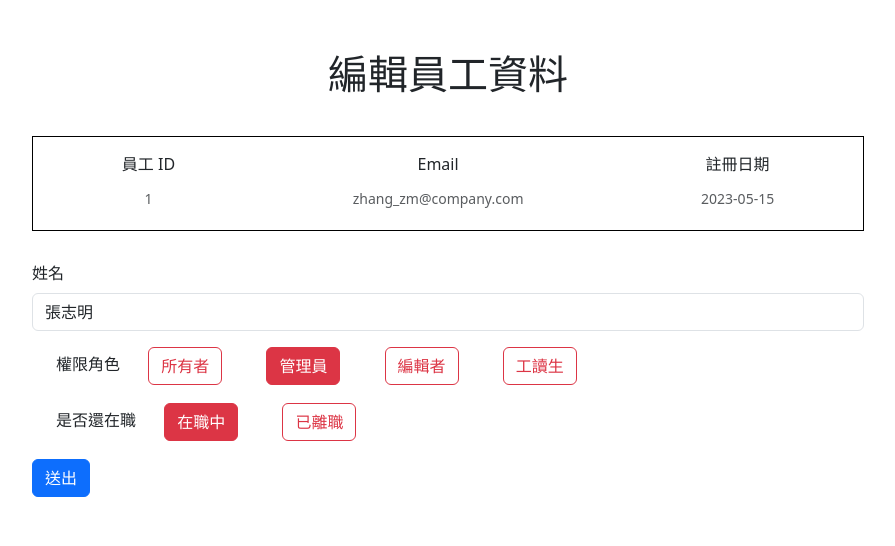
After one commit to ShirleyHHHung/Content-Management-System_self, a PHP site: page /employee/pageMsg.php?id=1 in a window 1280 px wide. The commit adds this page. Shown: the top 546 px of the page, without its empty margins (192-1087 px from the left). Run offline with PHP 8.4, Linux system fonts and the light colour scheme; data comes from the database, SQL or seed files in the repository.

Commit message:
調整會員清單的分頁(將封鎖分類推到最右邊)、修改頁單選題改成按鈕。建立員工頁:清單、修改、離職(軟刪除)。

```diff
--- /dev/null
+++ b/employee/pageAdd.php
@@ -0,0 +1,3 @@
+<?
+
+?>
--- /dev/null
+++ b/employee/pageMsg.php
@@ -0,0 +1,166 @@
+<?
+// 編輯員工資料頁
+
+require_once("../conn.php");
+
+$emID = $_GET["id"];
+
+
+// SQL語法
+$sql = "SELECT * FROM `employee` WHERE `em_id` = $emID";
+
+
+// 連結資料庫
+$stmt = $conn->prepare($sql);
+
+
+try {
+    $stmt->execute();
+    $row = $stmt->fetch(PDO::FETCH_ASSOC);
+
+    $conn = NULL;
+} catch (PDOException $e) {
+    echo "你的資料讀取失敗欸!因為:" . $e->getMessage();
+    $conn = NULL;
+    exit;
+}
+
+?>
+
+
+
+<!DOCTYPE html>
+<html lang="zh-hant-TW">
+
+<head>
+    <meta charset="UTF-8">
+    <meta name="viewport" content="width=device-width, initial-scale=1.0">
+    <title>Document</title>
+    <link rel="stylesheet" href="https://cdn.jsdelivr.net/npm/bootstrap@5.3.3/dist/css/bootstrap.min.css">
+    <style>
+        .container {
+            width: 65%;
+            padding: 50px 0;
+        }
+
+        .title {
+            padding: 0 0 30px 0;
+            text-align: center;
+        }
+
+        .info-box {
+            display: flex;
+            justify-content: space-around;
+            border: 1px solid black;
+            margin-bottom: 30px;
+            padding: 15px 0 5px 0;
+        }
+    </style>
+</head>
+
+<body>
+    <div class="container">
+        <h1 class="title">編輯員工資料</h1>
+        <form action="./doUpdate.php" method="POST">
+            <div class="info info-box">
+                <div class="mb-3 text-center">
+                    <label for="em_id" class="form-label">員工 ID</label>
+                    <div name="em_id" id="em_id" class="form-text"><?= $row["em_id"] ?></div>
+                </div>
+                <div class="mb-3 text-center">
+                    <label for="em_email" class="form-label">Email</label>
+                    <div name="em_email" class="form-text"><?= $row["em_email"] ?></div>
+                </div>
+                <div class="mb-3 text-center">
+                    <label for="em_hire_date" class="form-label">註冊日期</label>
+                    <div id="em_hire_date" class="form-text"><?= $row["em_hire_date"] ?></div>
+                </div>
+            </div>
+            <div class="mb-3" hidden>
+                <label for="emIdHidden" class="form-label">員工 ID</label>
+                <input name="em_id" type="text" class="form-control" id="emIdHidden" value="<?= $row["em_id"] ?>">
+            </div>
+
+            <div class="mb-3">
+                <label for="em_full_name" class="form-label">姓名</label>
+                <input name="em_full_name" type="text" class="form-control" id="em_full_name" value="<?= $row["em_full_name"] ?>">
+                <span class="form-text text-danger" idn="nameErrorText"></span>
+            </div>
+
+
+            <div class="mb-3 form-check">
+                <!-- 單選 -->
+                <span>權限角色</span>
+                <div class="form-check form-check-inline">
+                    <input type="radio" name="role_id" class="btn-check" id="exampleCheck1"  value="2" <?= ($row["role_id"] == 2) ? "checked" : "" ?>>
+                    <label class="btn btn-outline-danger" for="exampleCheck1">所有者</label>
+                </div>
+                <div class="form-check form-check-inline">
+                    <input type="radio" name="role_id" class="btn-check" id="exampleCheck2" value="3" <?= ($row["role_id"] == 3) ? "checked" : "" ?>>
+                    <label class="btn btn-outline-danger" for="exampleCheck2">管理員</label>
+                </div>
+                <div class="form-check form-check-inline">
+                    <input type="radio" name="role_id" class="btn-check" id="exampleCheck3" value="4" <?= ($row["role_id"] == 4) ? "checked" : "" ?>>
+                    <label class="btn btn-outline-danger" for="exampleCheck3">編輯者</label>
+                </div>
+                <div class="form-check form-check-inline">
+                    <input type="radio" name="role_id" class="btn-check" id="exampleCheck4" value="5" <?= ($row["role_id"] == 5) ? "checked" : "" ?>>
+                    <label class="btn btn-outline-danger" for="exampleCheck4">工讀生</label>
+                </div>
+            </div>
+            <div class="mb-3 form-check">
+                <!-- 單選 -->
+                <span>是否還在職</span>
+                <div class="form-check form-check-inline">
+                    <input type="radio" class="btn-check" id="exampleCheck5" value="1" name="is_valid" <?= ($row["is_valid"] == 1) ? "checked" : "" ?>>
+                    <label class="btn btn-outline-danger" for="exampleCheck5">在職中</label>
+                </div>
+                <div class="form-check form-check-inline">
+                    <input type="radio" class="btn-check" id="exampleCheck6" value="0" name="is_valid" <?= ($row["is_valid"] == 0) ? "checked" : "" ?>>
+                    <label class="btn btn-outline-danger" for="exampleCheck6">已離職</label>
+                </div>
+            </div>
+            <button type="submit" class="btn btn-primary" id="modifyConfirmButton">送出</button>
+        </form>
+    </div>
+
+    <script>
+        // 欄位判斷
+        const form = document.querySelector("form");
+        const emFullName = document.querySelector("#em_full_name");
+        const nameErrorText = document.querySelector("[idn=nameErrorText]");
+
+
+
+        // 動態的欄位判斷
+            emFullName.addEventListener("input", e => {
+            nameErrorText.textContent = "";
+            let isChinese = /^[\u4e00-\u9fa5]+$/;
+            if (!isChinese.test(emFullName.value) || emFullName.value == "") {
+                e.preventDefault();
+                nameErrorText.textContent = "請輸入中文姓名";
+            }
+        })
+
+
+
+        // 提交表單後的欄位判斷
+        form.addEventListener("submit", e => {
+            let isChinese = /^[\u4e00-\u9fa5]+$/;
+
+            nameErrorText.textContent = "";
+
+            if (!isChinese.test(emFullName.value) || emFullName.value == "") {
+                e.preventDefault();
+                nameErrorText.textContent = "請輸入中文姓名";
+            }
+
+            // comfirm更新要新增的提示
+            if (confirm("確認要更改這筆員工資料?") == false) {
+                e.preventDefault();
+            }
+        })
+    </script>
+</body>
+
+</html>
--- a/member/index.php
+++ b/member/index.php
@@ -10,7 +10,7 @@ $pageStart = ($page - 1) * $perPage;
 
 
 
-// 設定是否已驗證，2是全部，1是已驗證，0是未驗證，6是封鎖
+// 設定是否已驗證，2是全部，1是已驗證，0是未驗證，3是封鎖
 $cid = isset($_GET["cid"]) ? (int)$_GET["cid"] : 2;
 if ($cid == 2) {
     $cidSql = "`user_valid` = 1 AND";
@@ -122,7 +122,7 @@ echo "</pre>";
                     <li class="nav-item">
                         <a class="nav-link tag0 <?= $cid === 0 ? 'active' : '' ?>" aria-current="page" href="./index.php?cid=0<?= "&page=1" ?>">未驗證</a>
                     </li>
-                    <li class="nav-item">
+                    <li class="nav-item ms-auto">
                         <a class="nav-link tag0 <?= $cid === 3 ? 'active' : '' ?>" aria-current="page" href="./index.php?cid=3<?= "&page=1" ?>">封鎖</a>
                     </li>
                 </ul>
```
Also changed, not shown: employee/doUpdate.php (added, +38 -0 lines), employee/index.php (added, +217 -0 lines), member/pageMsg.php (+29 -29 lines).
